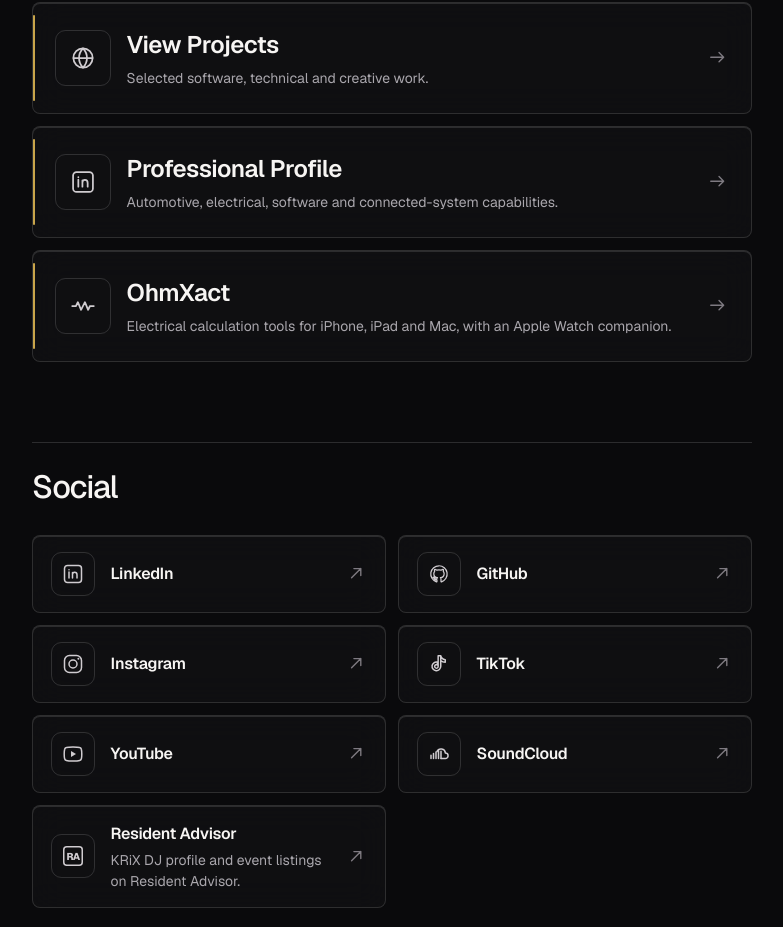
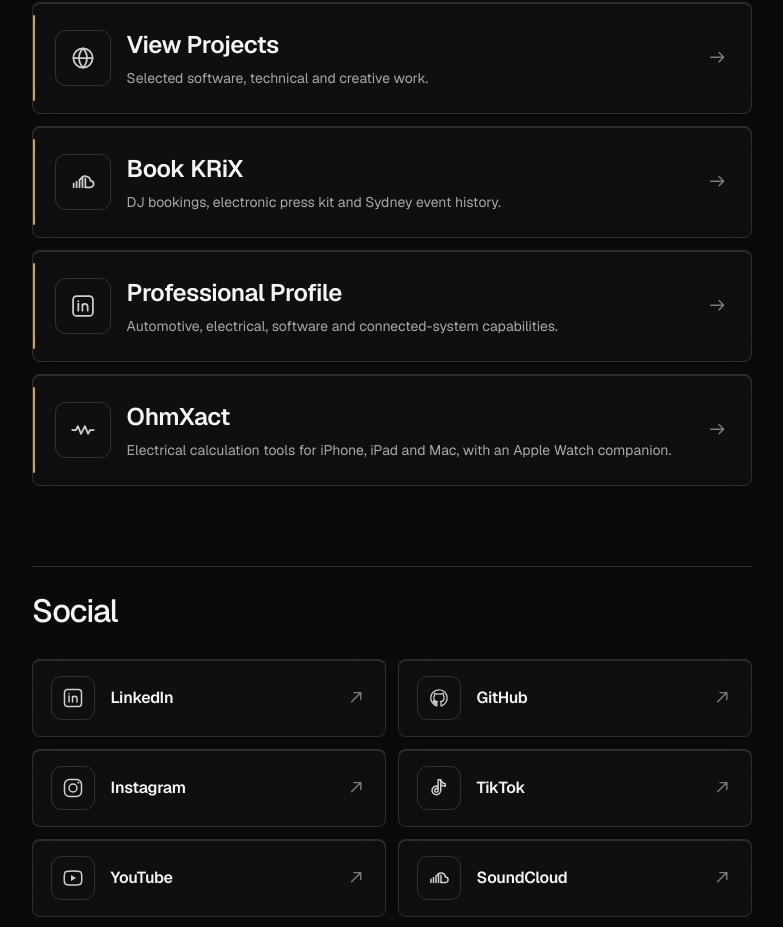
Before and after one commit to KRiX-17/Studio-KRiX-Website, a Next.js app: page /links in a window 1280 px wide. Shown: the part 963-1890 px from the top of the page, without its empty margins (248-1031 px from the left). Built offline with nearby package versions, Linux system fonts and the light colour scheme.

Commit message:
Update data/links.ts for KRiX booking journey

```diff
--- a/data/links.ts
+++ b/data/links.ts
@@ -60,6 +60,15 @@ export const linksHubItems = [
     href: "/projects",
     category: "featured",
     icon: "studio",
+    featured: true,
+    external: false,
+  },
+  {
+    title: "Book KRiX",
+    description: "DJ bookings, electronic press kit and Sydney event history.",
+    href: "/book-krix",
+    category: "featured",
+    icon: "soundcloud",
     featured: true,
     external: false,
   },
```
